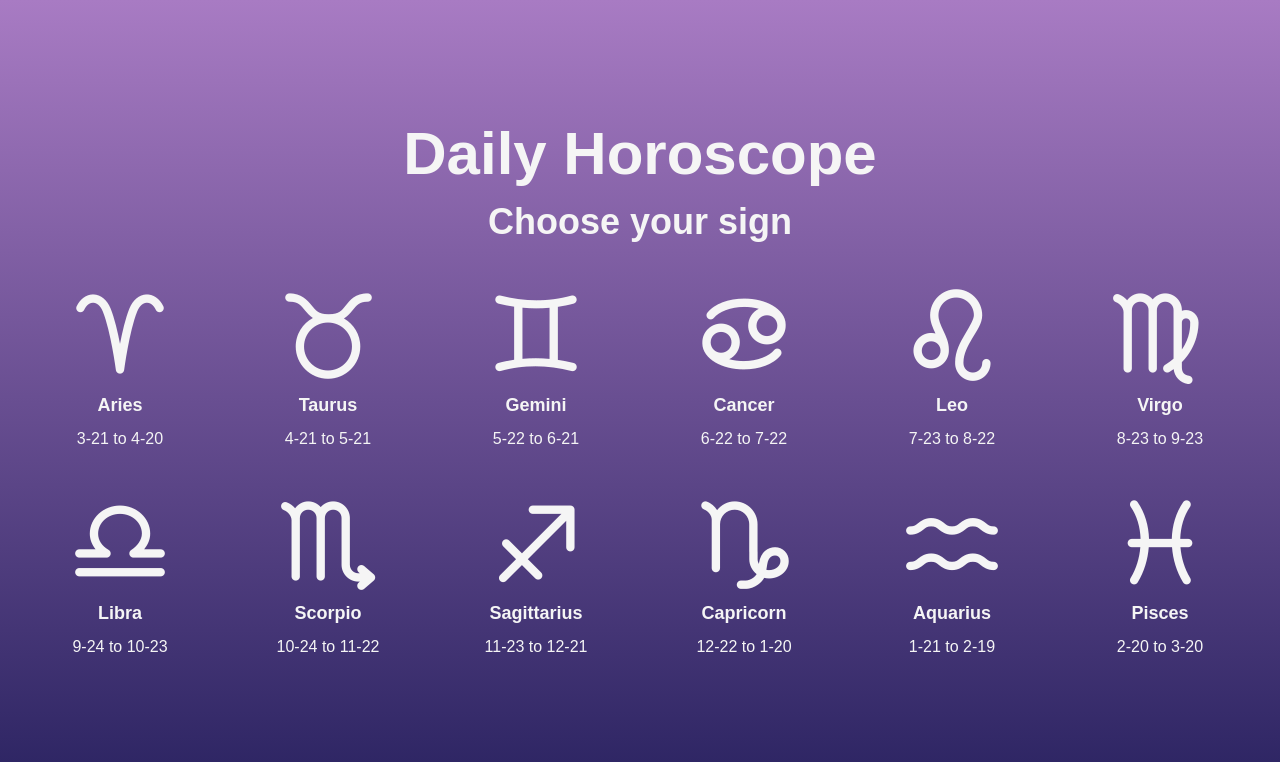
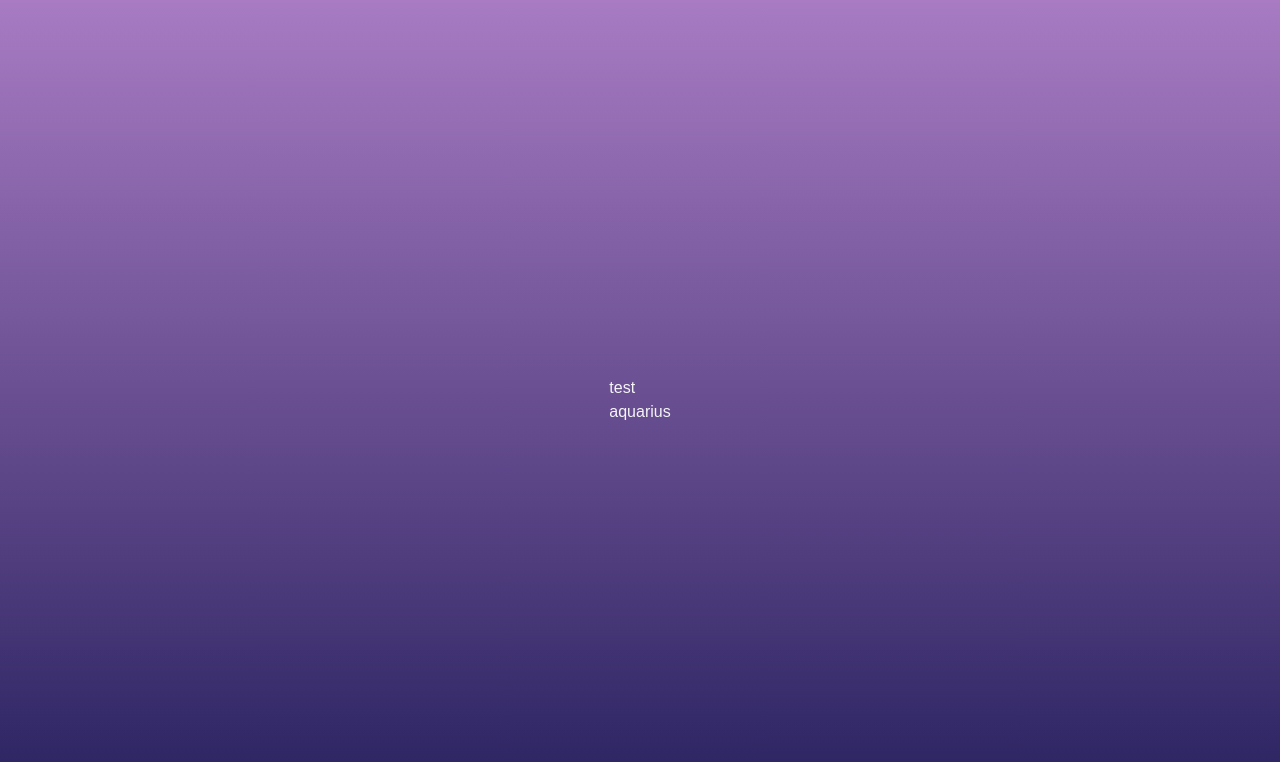
Before and after one commit to harunakawakami/daily-horoscope, a React (Create React App) app: page /daily/aquarius in a window 1280 px wide. Shown: the top 762 px of the page. Built offline with nearby package versions, Linux system fonts and the light colour scheme; a web font is replaced by a local one.

Commit message:
feat: successfully router work

```diff
--- a/src/App.tsx
+++ b/src/App.tsx
@@ -10,7 +10,8 @@ import DailyHoroscopeResult from "./components/pages/DailyHoroscopeResult";
 
 export const router = createBrowserRouter(
   createRoutesFromElements(
-    <Route path="/" element={<LandingPage />}>
+    <Route>
+      <Route path="/" element={<LandingPage />} />
       <Route path="daily/:sign" element={<DailyHoroscopeResult />} />
     </Route>
   )
--- a/src/components/pages/DailyHoroscopeResult.tsx
+++ b/src/components/pages/DailyHoroscopeResult.tsx
@@ -1,17 +1,20 @@
 import React from "react";
-import { useLoaderData } from "react-router-dom";
+import { useLoaderData, useParams } from "react-router-dom";
 
 import { useDailyHoroscope } from "../../hooks/useDailyHoroscope";
 
 export default function DailyHoroscopeResult() {
   const loaderData = useLoaderData();
+  const { sign } = useParams();
+
+  console.log(sign);
 
   const getDailyHoroscope = useDailyHoroscope();
 
   return (
     <>
       <h1>test</h1>
-      <div>DailyHoroscopeResult</div>
+      <div>{sign}</div>
     </>
   );
 }
```
